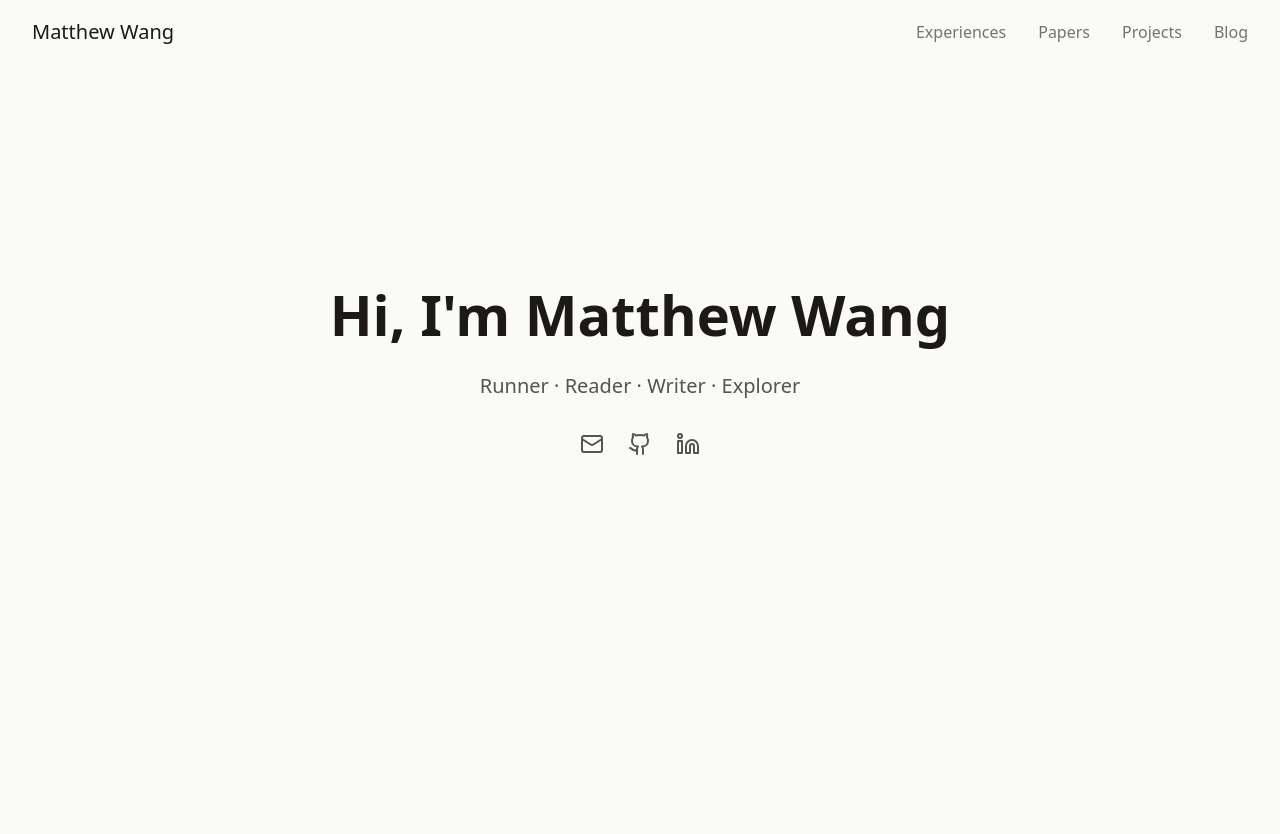
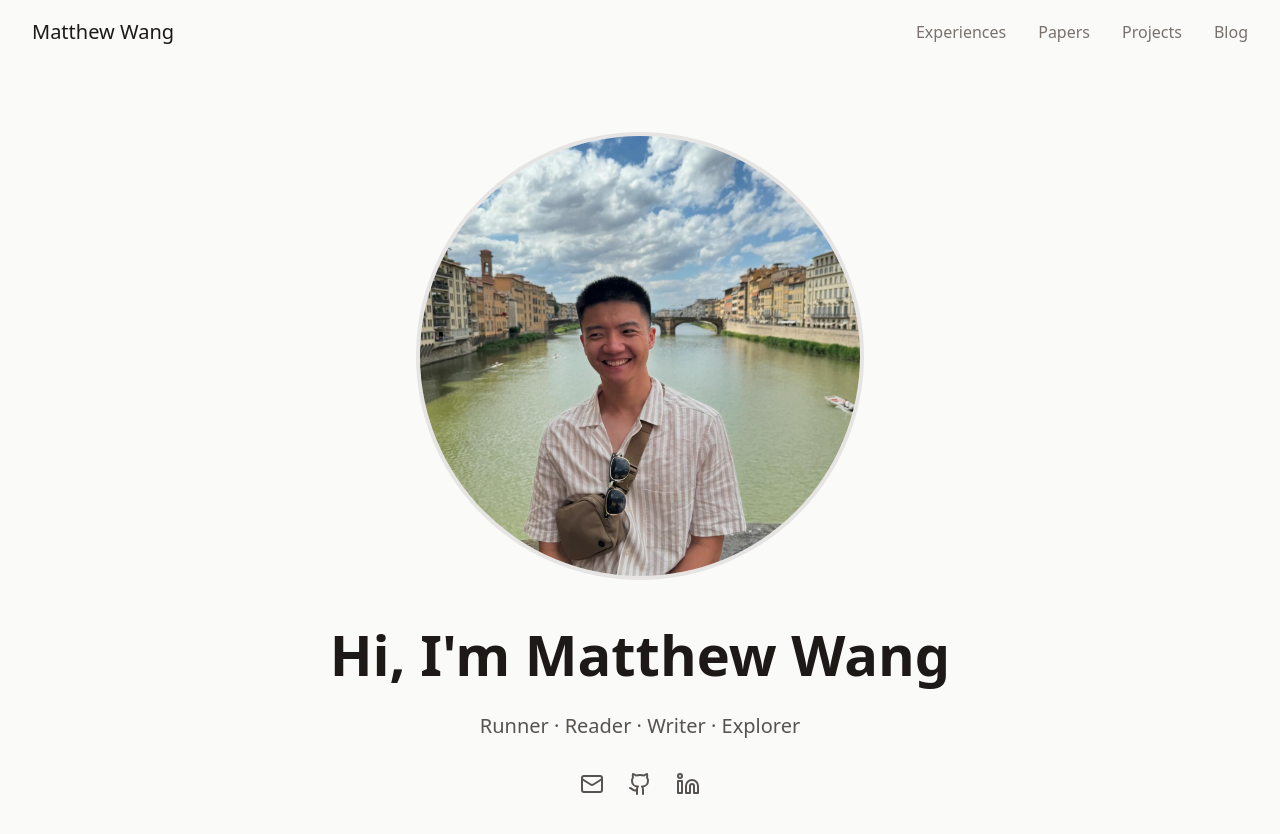
Before and after one commit to TheMattWang/portfolio, a Next.js app in the folder frontend/: page / in a window 1280 px wide. Shown: the top 834 px of the page. Built offline with nearby package versions, Linux system fonts and the light colour scheme; a web font is replaced by a local one.

Commit message:
Add profile picture to hero section

```diff
--- a/frontend/src/app/page.tsx
+++ b/frontend/src/app/page.tsx
@@ -1,9 +1,20 @@
 import { Mail, Github, Linkedin } from "lucide-react"
+import Image from "next/image"
 
 export default function Home() {
   return (
-    <main className="min-h-screen bg-stone-50">
-      <section className="min-h-[75vh] flex flex-col items-center justify-center text-center max-w-4xl mx-auto px-4 sm:px-6">
+    <main className="bg-stone-50">
+      <section className="h-screen flex flex-col items-center justify-center text-center max-w-4xl mx-auto px-4 sm:px-6">
+        <div className="w-96 h-96 md:w-[28rem] md:h-[28rem] relative mb-8 rounded-full overflow-hidden border-4 border-stone-200">
+          <Image
+            src="/pic.JPG"
+            alt="Matthew Wang"
+            fill
+            className="object-cover"
+            priority
+          />
+        </div>
+
         <h1 className="font-display text-[clamp(2.2rem,7vw,3.5rem)] font-bold text-stone-900 mb-4">
           Hi, I'm <span className="text-maroon-500">Matthew Wang</span>
         </h1>
```
Also changed, not shown: frontend/public/pic.JPG (added).
